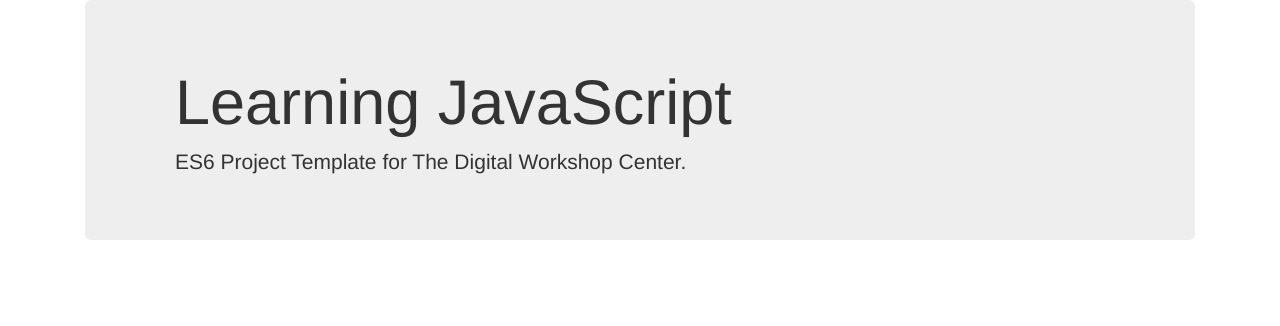
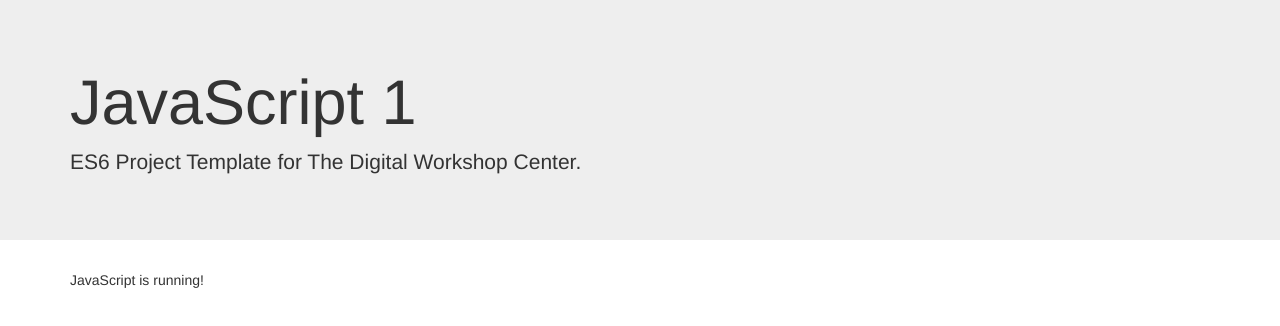
Before and after one commit to DigitalWorkshopCenter/js-starter, a website built with webpack: page app/index.html in a window 1280 px wide. Built offline with nearby package versions, Linux system fonts and the light colour scheme.

Commit message:
tweak initial setup

```diff
--- a/app/css/style.css
+++ b/app/css/style.css
@@ -1,3 +1,7 @@
 body {
-  background: white;
+  background-color: white;
 }
+.container {
+  padding-left: 30px;
+  padding-right: 30px;
+}
--- a/app/index.html
+++ b/app/index.html
@@ -3,27 +3,22 @@
 <html lang="en">
 <head>
   <meta charset="utf-8">
-  <title>Digital Workshop Center - JavaScript</title>
+  <title>Digital Workshop Center - JavaScript 1</title>
   <meta name="description" content="Digital Workshop Center - JS 101">
   <meta name="author" content="Daniel Walker">
   <link href="https://maxcdn.bootstrapcdn.com/bootstrap/3.3.5/css/bootstrap.min.css" rel="stylesheet" integrity="sha256-MfvZlkHCEqatNoGiOXveE8FIwMzZg4W85qfrfIFBfYc= sha512-dTfge/zgoMYpP7QbHy4gWMEGsbsdZeCXz7irItjcC3sPUFtf0kuFbDz/ixG7ArTxmDjLXDmezHubeNikyKGVyQ==" crossorigin="anonymous">
-  <style>
-    .container {
-      padding-left: 30px;
-      padding-right: 30px;
-    }
-  </style>
 </head>
 
 <body>
-  <div class="container">
-    <div class="jumbotron">
-      <div class="container">
-        <h1>Learning JavaScript</h1>
-        <p>ES6 Project Template for The Digital Workshop Center.</p>
-      </div>
+  <div class="jumbotron">
+    <div class="container">
+      <h1>JavaScript 1</h1>
+      <p>ES6 Project Template for The Digital Workshop Center.</p>
     </div>
   </div>
-  <script src="bundle.js"></script>
+  <div class="container">
+    <div id="app" />
+  </div>
+<script src="bundle.js"></script>
 </body>
 </html>
--- a/app/js/index.js
+++ b/app/js/index.js
@@ -1,2 +1,5 @@
 require('../css/style');
-document.write('index.js is running.');
+var app = document.getElementById('app');
+
+// Let's write some content to our web page...
+app.innerText = 'JavaScript is running!';
```
